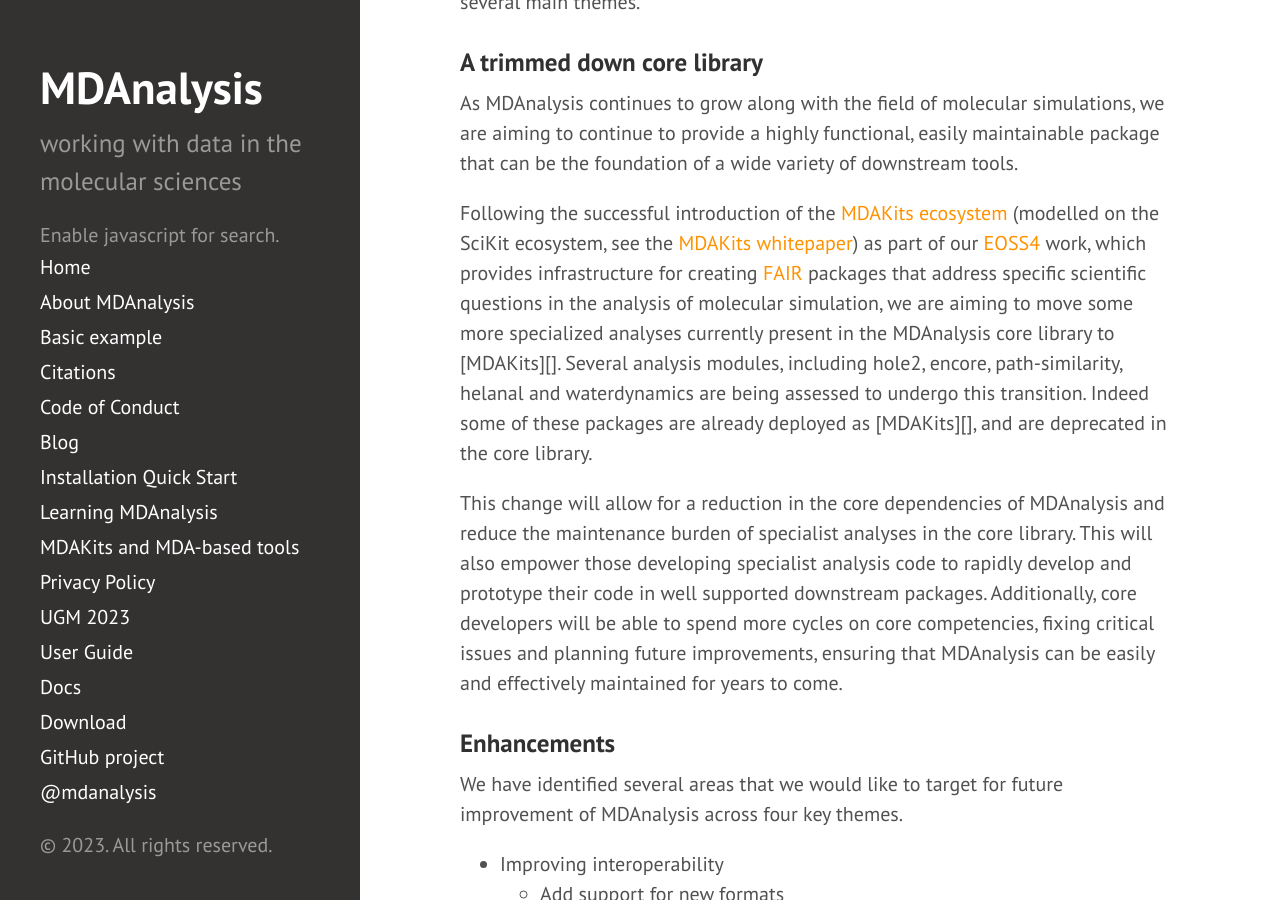
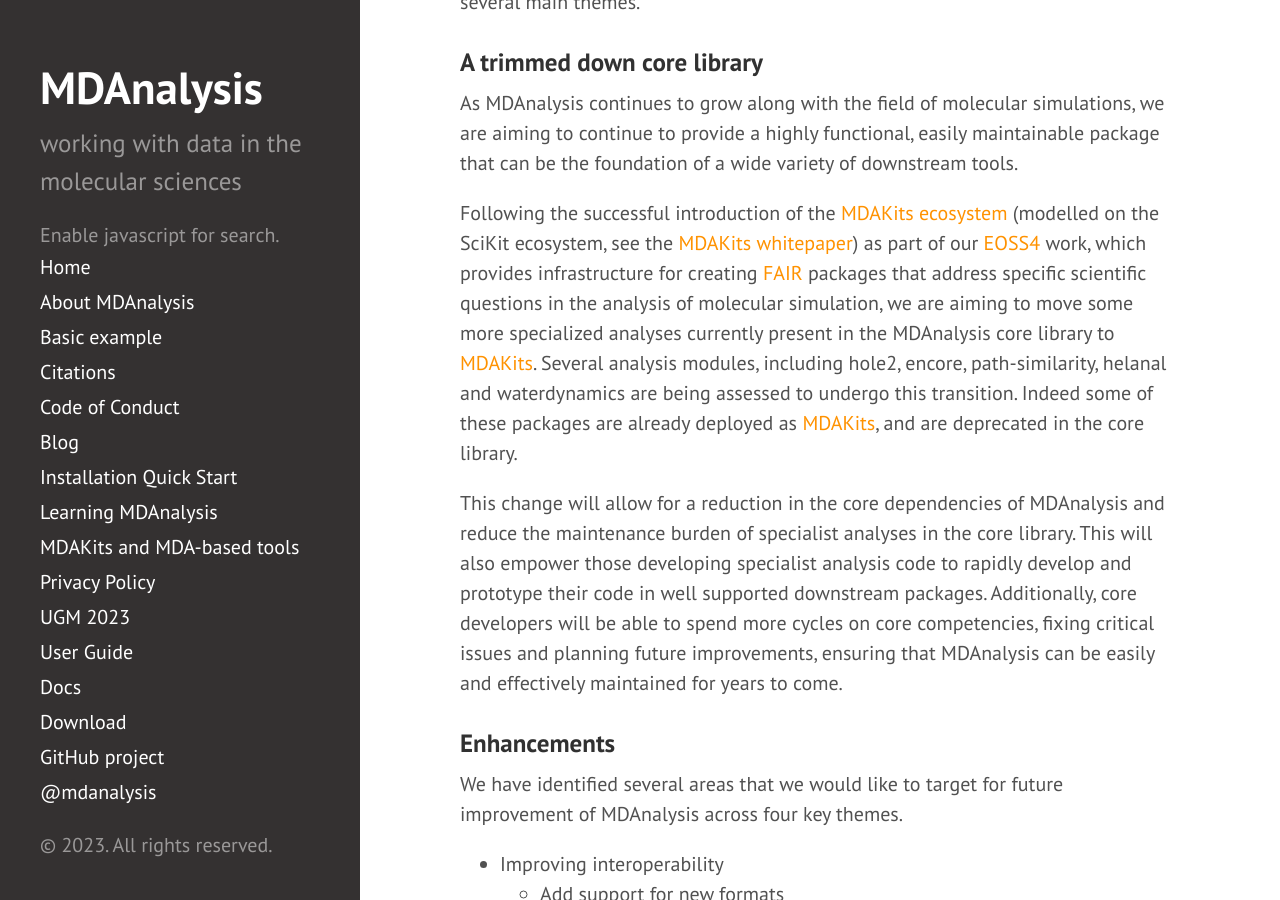
Before and after one commit to MDAnalysis/MDAnalysis.github.io, a Jekyll site: the page built from _posts/2023-10-09-towards_3.0.md, in a window 1280 px wide and 900 px high, scrolled down 331 px. Built offline with Jekyll 4.4.1, drawn with Linux system fonts in a browser that asks for light colours; comment, search, counter and statistics services are not loaded; part of the change alters nothing that is shown.

```diff
--- a/_posts/2023-10-09-towards_3.0.md
+++ b/_posts/2023-10-09-towards_3.0.md
@@ -66,5 +66,6 @@ If you have any feedback on this roadmap or would like to discuss our future pla
 [GSOC project]: https://www.mdanalysis.org/blog/page4/#egor-marin-implementation-of-parallel-analysis-in-mdanalysis
 [mailing list]: https://groups.google.com/g/mdnalysis-discussion
 [MDAKits ecosystem]: https://github.com/MDAnalysis/mdakits
+[MDAKits]: https://github.com/MDAnalysis/mdakits
 [MDAKits whitepaper]: https://doi.org/10.6084/m9.figshare.20520726.v1
 [UGM]: https://www.mdanalysis.org/pages/ugm2023
```
